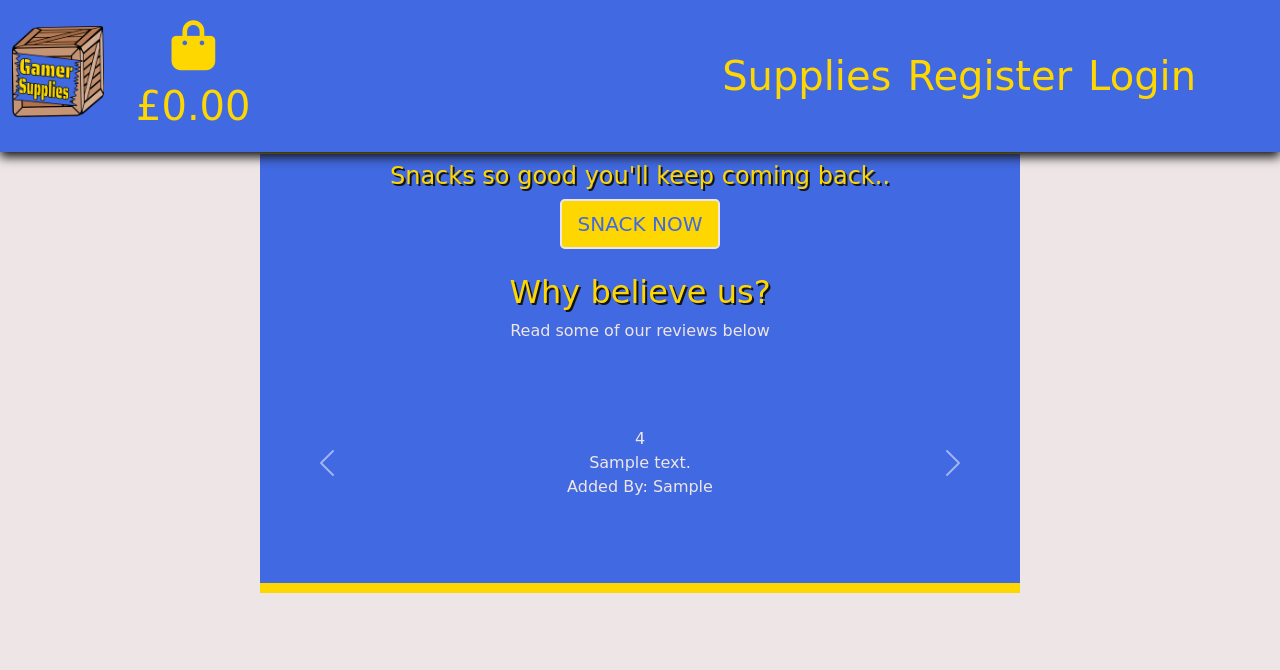
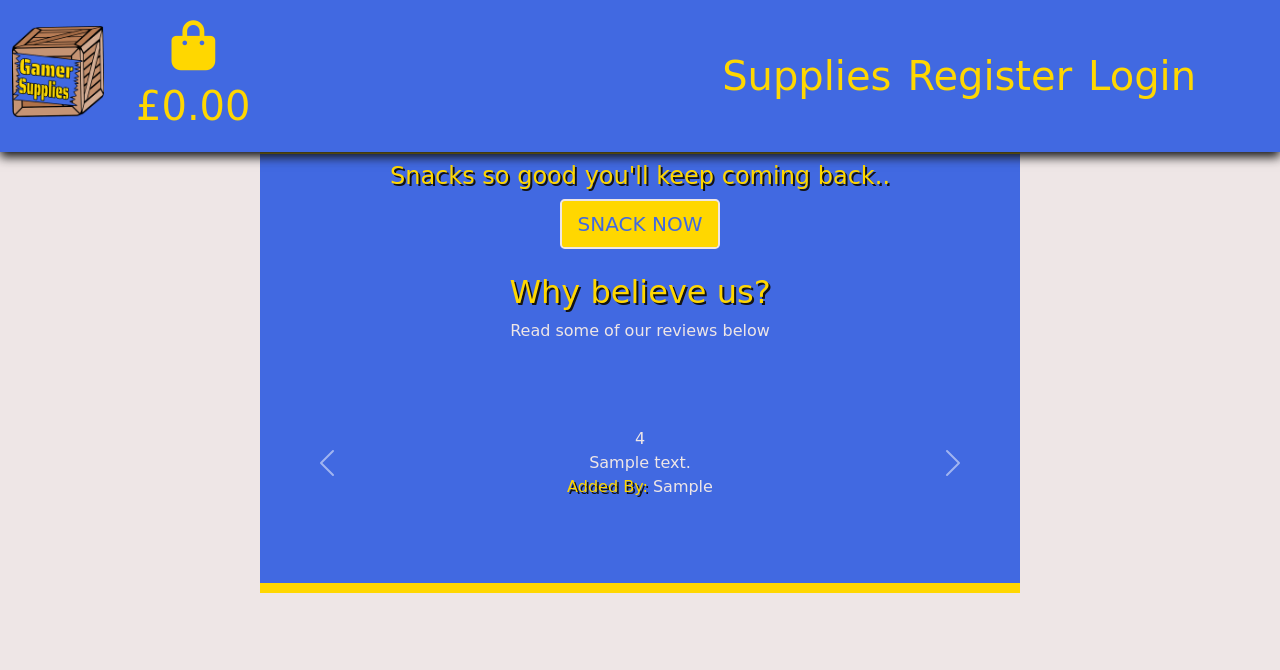
Before and after one commit to JoeyyScott/Gamer-Supplies, a Django app: page / in a window 1280 px wide. Shown: the top 670 px of the page. Run offline with Django 3.2, Linux system fonts and the light colour scheme; tables that the repository leaves empty hold one stand-in row (values such as "Sample post"); some libraries are stand-ins or nearby versions; some web fonts are replaced.

Commit message:
[UPDATE] Refactored index.html using templating logic to display content as intended

```diff
--- a/home/templates/home/index.html
+++ b/home/templates/home/index.html
@@ -6,7 +6,7 @@
 
 {% block content %}
     <div class="container container-home h-100">
-        <div class="row h-100 d-flex justify-content-center">
+        <div class="row h-100 d-flex justify-content-center {% if reviews|length < 1 %}space-home{% endif %}">
             <div class="col-12 col-md-8 my-auto pt-2 text-center gamerStyle">
                 <h1>Snacks so good you'll keep coming back..</h1>
                 <div class="my-2">
@@ -16,13 +16,13 @@
                     <h2 class="highlight mt-4">Why believe us?</h2>
                     <p class="altFont my-0">Read some of our reviews below</p>
                     <!-- Credit for adapted Bootstrap 5 carousel: https://getbootstrap.com/docs/5.0/components/carousel/ -->
-                    <div id="review-carousel" class="carousel slide" data-bs-ride="carousel">
+                    <div id="review-carousel" class="carousel slide" data-bs-ride="carousel" data-bs-interval="false">
                         <div class="carousel-inner">
                             {% for review in reviews %}
-                            <div class="carousel-item h-100 p-4 active">
+                            <div class="carousel-item h-100 p-4 {% if forloop.counter == 1 %}active{% endif %}">
                                 <p class="altFont">{{ review.rating }}</p>
                                 <p class="altFont">{{ review.review }}</p>
-                                <p class="altFont">Added By: {{ review.added_by|title }}</p>
+                                <p class="altFont"><span class="highlight">Added By:</span> {{ review.added_by|title }}</p>
                             </div>
                             {% endfor %}
                         </div>
@@ -35,16 +35,19 @@
                             <span class="visually-hidden">Next</span>
                         </button>
                     </div>
-                    {% if request.user.is_authenticated %}
-                    <div class="col-12">
-                        <a href="{% url 'review_add' %}" class="btn my-2">Add Review</a>
+                    <div class="row">
+
+                        {% if request.user.is_authenticated %}
+                        <div class="col-{% if request.user.is_superuser %}6 text-start{% else %}12{% endif %}">
+                            <a href="{% url 'review_add' %}" class="btn btn-sm my-2">Add Review</a>
+                        </div>
+                        {% endif %}
+                        {% endif %}
+                        {% if request.user.is_superuser %}
+                        <div class="col-6 text-end">
+                            <a href="{% url 'reviews_manage' %}" class="btn btn-sm my-2">Manage reviews</a>
+                        </div>
                     </div>
-                    {% endif %}
-                {% endif %}
-                {% if request.user.is_superuser %}
-                <div class="col-12">
-                    <a href="{% url 'reviews_manage' %}" class="btn my-2">Manage Reviews</a>
-                </div>
                 {% endif %}
             </div>
         </div>
--- a/static/css/base.css
+++ b/static/css/base.css
@@ -50,6 +50,8 @@ a { text-decoration: none; color: #ffd700; }
 .container-footer { background-color: #4169e1; box-shadow: 0 -5px 10px #141414; }
 footer i, .text-footer { font-size: 1.6rem; }
 .space { height: 15vh; }
+.space-home { margin-top: 10rem; }
+
 
 .supply-img {
     border-top: 2px solid #eee6e6;
@@ -218,6 +220,8 @@ ul { padding: 0 1rem 0 0; list-style: none; text-align: right; }
     height: 30vh; justify-content: center;
 }
 
+.carousel-inner { overflow: scroll; }
+
 /* -------------------------------- Media Queries */
 
 /* For large screen sizes */
```
